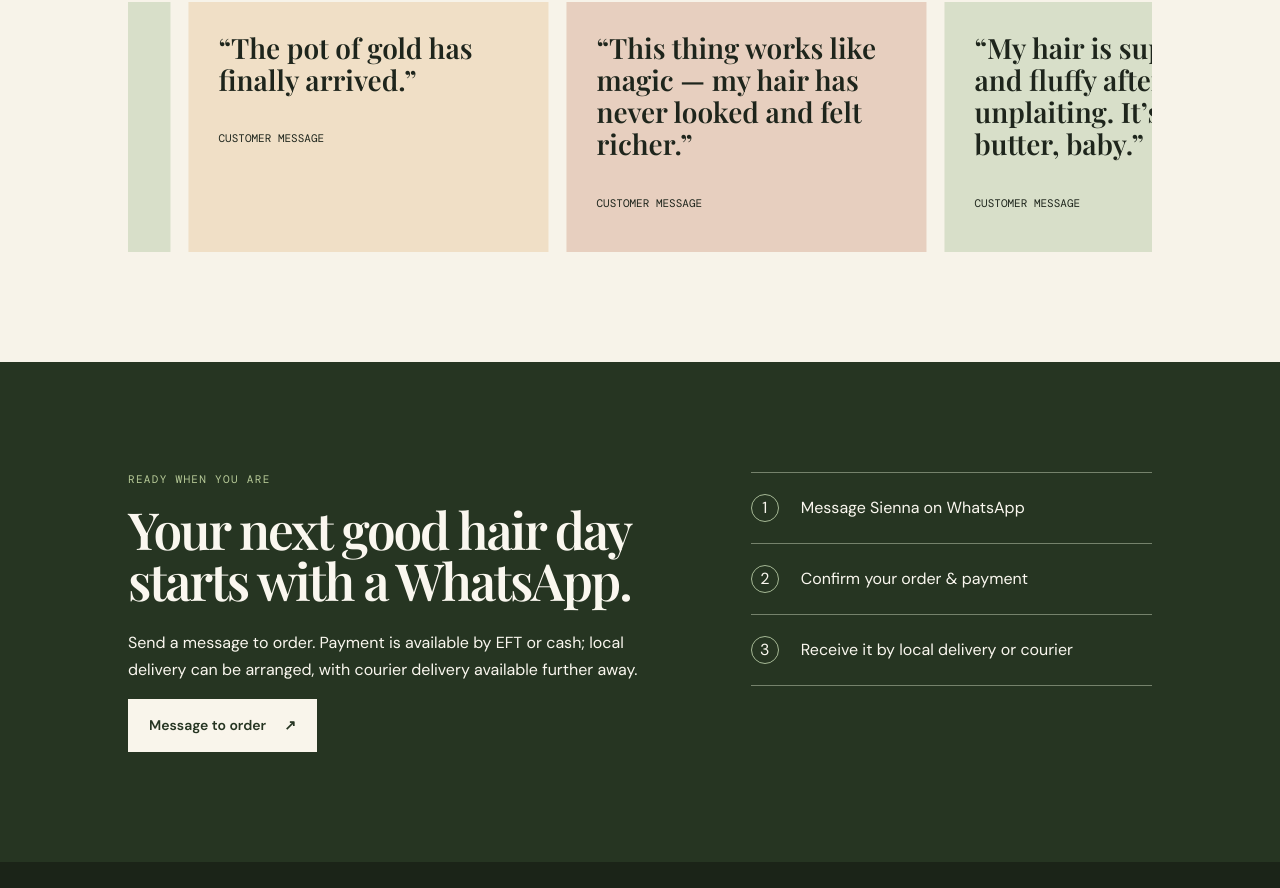
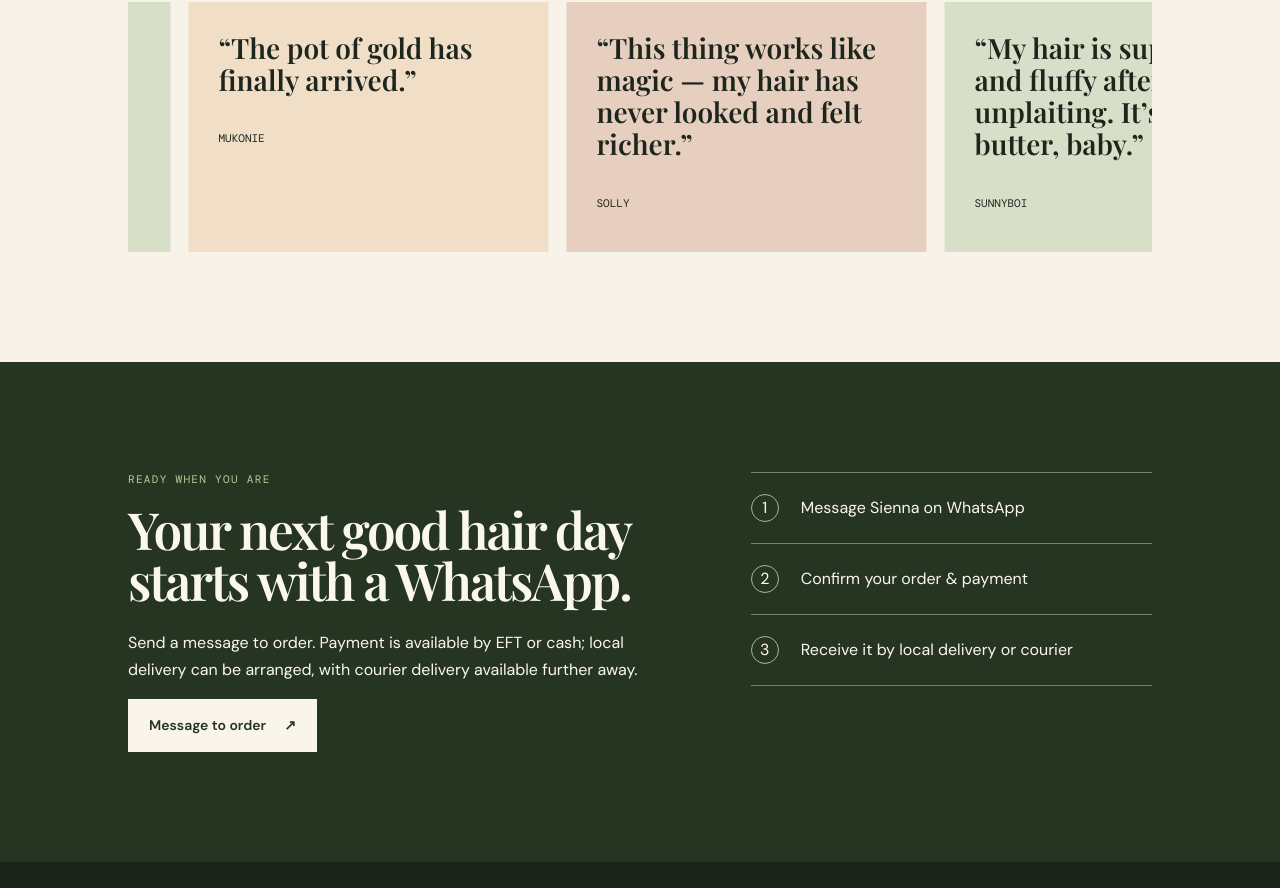
Before and after one commit to AppProGuy/sienna-shea-butter, a Next.js app: page / in a window 1280 px wide. Shown: the part 3758-4646 px from the top of the page. Built offline with nearby package versions, Linux system fonts and the light colour scheme; a web font is replaced by a local one.

Commit message:
Attribute customer testimonials

```diff
--- a/app/page.tsx
+++ b/app/page.tsx
@@ -2,14 +2,14 @@ const whatsappMessage = encodeURIComponent("Hi Sienna Shea Butter! I'd love to o
 const whatsappUrl = `https://wa.me/27607729916?text=${whatsappMessage}`;
 
 const testimonials = [
-  { quote: "Absolutely love the new Sienna. My hair is so soft.", source: "Customer message" },
-  { quote: "I absolutely love your product. It makes this hair so soft.", source: "Customer message" },
-  { quote: "The pot of gold has finally arrived.", source: "Customer message" },
-  { quote: "This thing works like magic — my hair has never looked and felt richer.", source: "Customer message" },
-  { quote: "My hair is super soft and fluffy after unplaiting. It’s that butter, baby.", source: "Customer message" },
-  { quote: "Made the detangling so easy.", source: "Customer message" },
-  { quote: "I am so happy with the results of my hair. Definitely ordering another one.", source: "Customer message" },
-  { quote: "I’m consistent with the butter and the compliments I’m getting are amazing.", source: "Customer message" },
+  { quote: "Absolutely love the new Sienna. My hair is so soft.", source: "Mukonie" },
+  { quote: "I absolutely love your product. It makes this hair so soft.", source: "Zandi" },
+  { quote: "The pot of gold has finally arrived.", source: "Mukonie" },
+  { quote: "This thing works like magic — my hair has never looked and felt richer.", source: "Solly" },
+  { quote: "My hair is super soft and fluffy after unplaiting. It’s that butter, baby.", source: "Sunnyboi" },
+  { quote: "Made the detangling so easy.", source: "Tshiwe" },
+  { quote: "I am so happy with the results of my hair. Definitely ordering another one.", source: "Lab Felicity" },
+  { quote: "I’m consistent with the butter and the compliments I’m getting are amazing.", source: "Nomsa Xhamvu" },
 ];
 
 export default function Home() {
```
